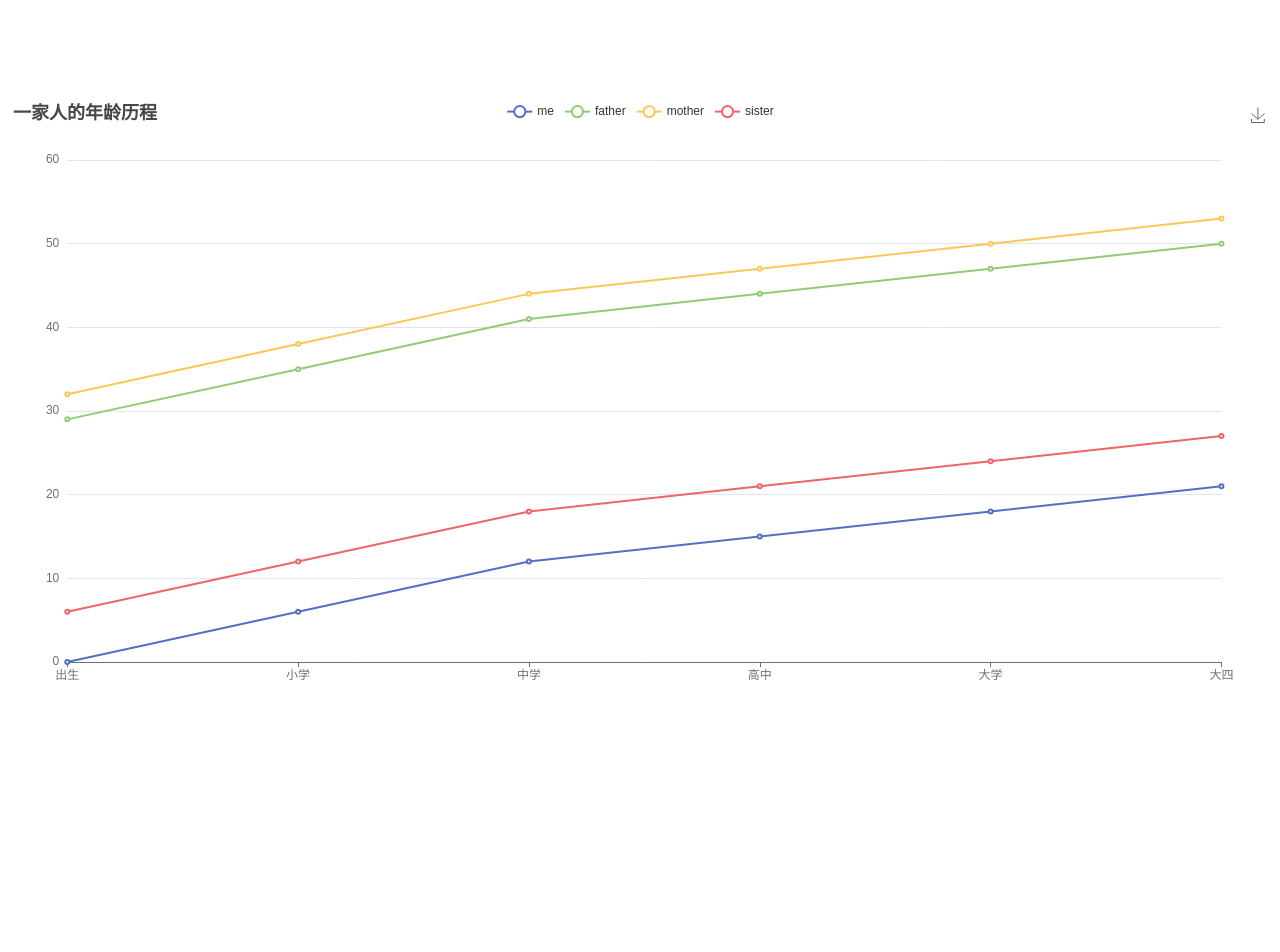
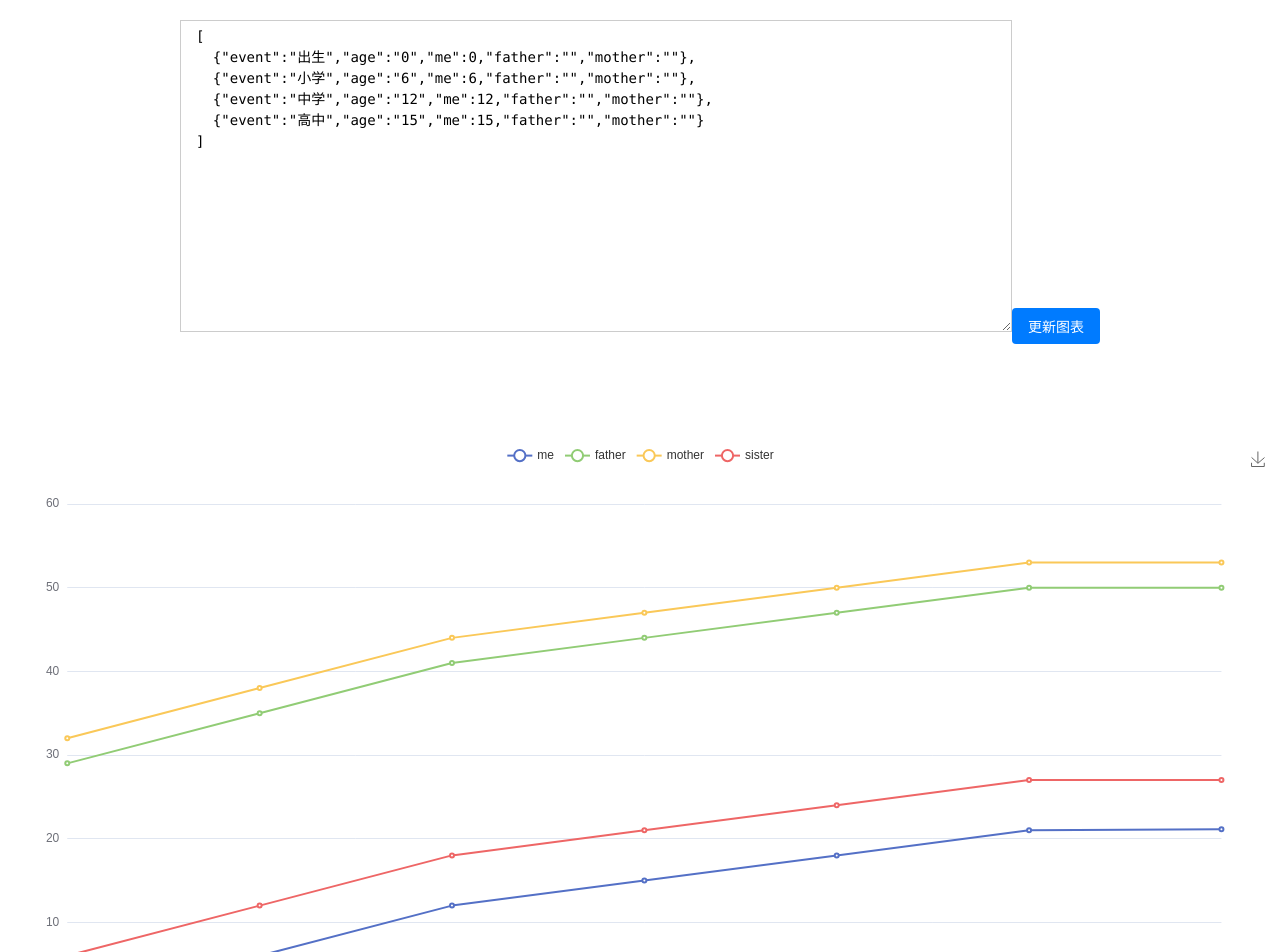
Before and after one commit to ygr99/vue3-echarts, a Vue app: page / in a window 1280 px wide. Shown: the top 952 px of the page. Before the commit the page ends 800 px from the top, so only its background shows below. Built offline with nearby package versions, Linux system fonts and the light colour scheme.

Commit message:
使用 textarea 读取用户输入的年龄数据

```diff
--- a/src/App.vue
+++ b/src/App.vue
@@ -1,36 +1,57 @@
 <template>
-  <v-chart class="chart" :option="option" />
+  <div>
+    <div class="input-container">
+      <textarea class="user-input" v-model="userInput" placeholder="输入 JSON 格式的数据数组"></textarea>
+      <button class="update-button" @click="updateChartData">更新图表</button>
+    </div>
+    <v-chart class="chart" :option="option" />
+  </div>
 </template>
 
 <script setup>
 import { ref, computed } from "vue";
 
-const data = ref([
-  { age: '0', event: '出生' },
-  { age: '6', event: '小学' },
-  { age: '12', event: '中学' },
-  { age: '15', event: '高中' },
-  { age: '18', event: '大学' },
-  { age: '21', event: '大四' },
+const initialData = ([
+      { "age": "0", "event": "出生", "me": 0, "father": 29, "mother": 32, "sister": 6 },
+      { "age": "6", "event": "小学", "me": 6, "father": 35, "mother": 38, "sister": 12 },
+      { "age": "12", "event": "中学", "me": 12, "father": 41, "mother": 44, "sister": 18 },
+      { "age": "15", "event": "高中", "me": 15, "father": 44, "mother": 47, "sister": 21 },
+      { "age": "18", "event": "大学", "me": 18, "father": 47, "mother": 50, "sister": 24 },
+      { "age": "21", "event": "大四", "me": 21, "father": 50, "mother": 53, "sister": 27 },
+      { "age": "21.12", "event": "制作一家人的年龄折线图", "me": 21.12, "father": 50, "mother": 53, "sister": 27 }
+    ]);
+
+const initialData1 = ([
+  { "event": "出生","age": "0",  "me": 0, "father": "", "mother": "" },
+  { "event": "小学","age": "6",  "me": 6, "father": "", "mother": ""  },
+  { "event": "中学","age": "12",  "me": 12, "father": "", "mother": "" },
+  { "event": "高中","age": "15",  "me": 15, "father":"" , "mother": ""}
 ]);
+
+const data = ref(initialData);
+
+const userInput = ref(formatData(initialData1));
 
 const option = computed(() => {
   const xAxisData = data.value.map(d => d.event);
 
-  const meData = data.value.map(d => Number(d.age));
-  const fatherData = [29, 35, 41, 44, 47, 50];
-  const motherData = [32, 38, 44, 47, 50, 53];
-  const sisterData = [6, 12, 18, 21, 24, 27];
+  const seriesData = Object.keys(data.value[0])
+      .filter(key => key !== 'age' && key !== 'event') // Exclude 'age' and 'event' from series
+      .map(key => ({
+        name: key,
+        type: 'line',
+        data: data.value.map(d => d[key]),
+      }));
 
   return {
     title: {
-      text: '一家人的年龄历程',
+      text: ' ',
     },
     tooltip: {
       trigger: 'axis',
     },
     legend: {
-      data: ['me', 'father', 'mother', 'sister'],
+      data: seriesData.map(series => series.name), // Dynamically set legend data
     },
     grid: {
       left: '3%',
@@ -51,30 +72,24 @@ const option = computed(() => {
     yAxis: {
       type: 'value',
     },
-    series: [
-      {
-        name: 'me',
-        type: 'line',
-        data: meData,
-      },
-      {
-        name: 'father',
-        type: 'line',
-        data: fatherData,
-      },
-      {
-        name: 'mother',
-        type: 'line',
-        data: motherData,
-      },
-      {
-        name: 'sister',
-        type: 'line',
-        data: sisterData,
-      },
-    ],
+    series: seriesData,
   };
 });
+
+
+const updateChartData = () => {
+  try {
+    const newDataArray = JSON.parse(userInput.value);
+    data.value = newDataArray;
+  } catch (error) {
+    console.error('无效的 JSON 格式');
+  }
+};
+
+function formatData(data) {
+  const formattedData = data.map(item => JSON.stringify(item));
+  return `[\n  ${formattedData.join(',\n  ')}\n]`;
+}
 
 </script>
 
@@ -83,4 +98,36 @@ const option = computed(() => {
   height: 600px;
   margin-top: 100px;
 }
+
+.input-container {
+  margin-top: 20px;
+  text-align: center;
+}
+
+.user-input {
+  white-space: nowrap;
+  padding: 5px 15px;
+  line-height: 1.5;
+  width: 800px;
+  height: 300px;
+  font-family: Consolas;
+  font-size: 14px;
+  box-shadow: none;
+  border-color: #ccc;
+}
+
+.user-input:focus {
+  box-shadow: none;
+  border-color: mediumseagreen;
+}
+
+.update-button {
+  padding: 8px 16px;
+  font-size: 14px;
+  background-color: #007BFF;
+  color: #fff;
+  border: none;
+  border-radius: 4px;
+  cursor: pointer;
+}
 </style>
```
